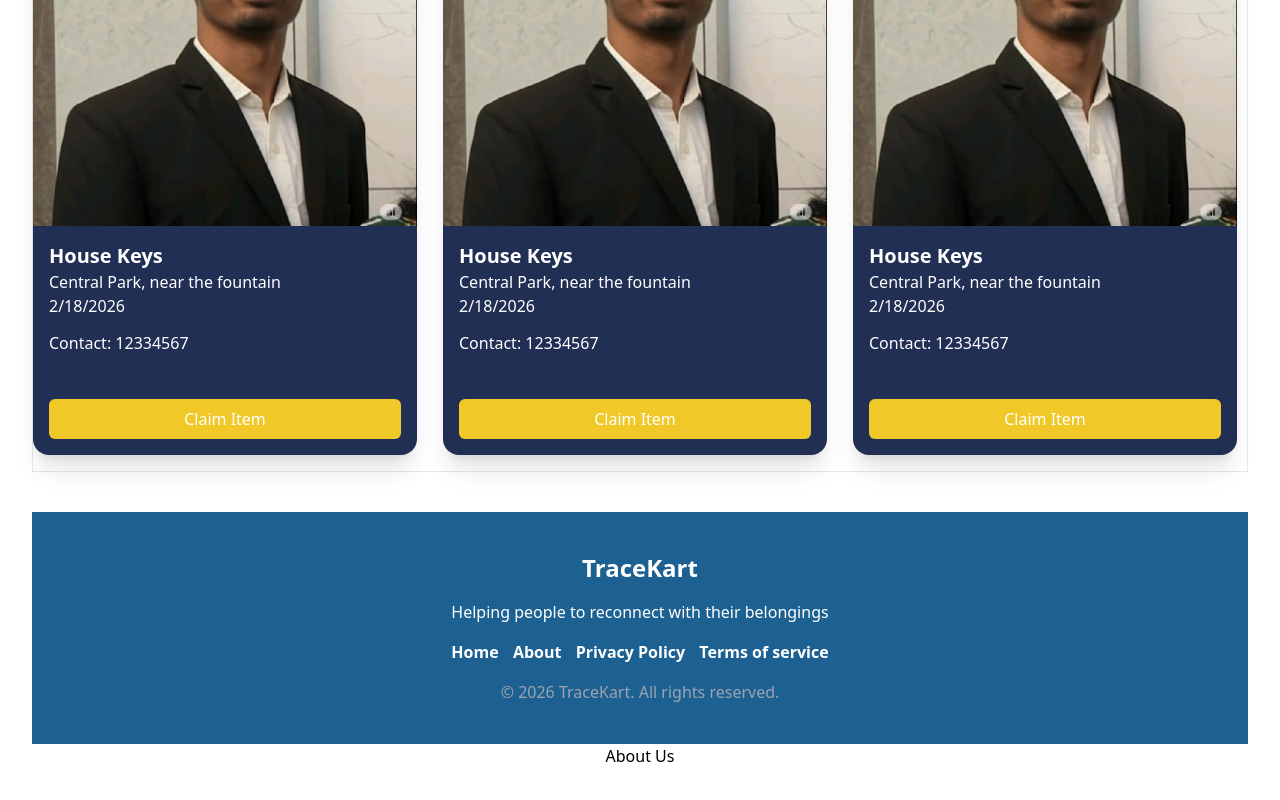
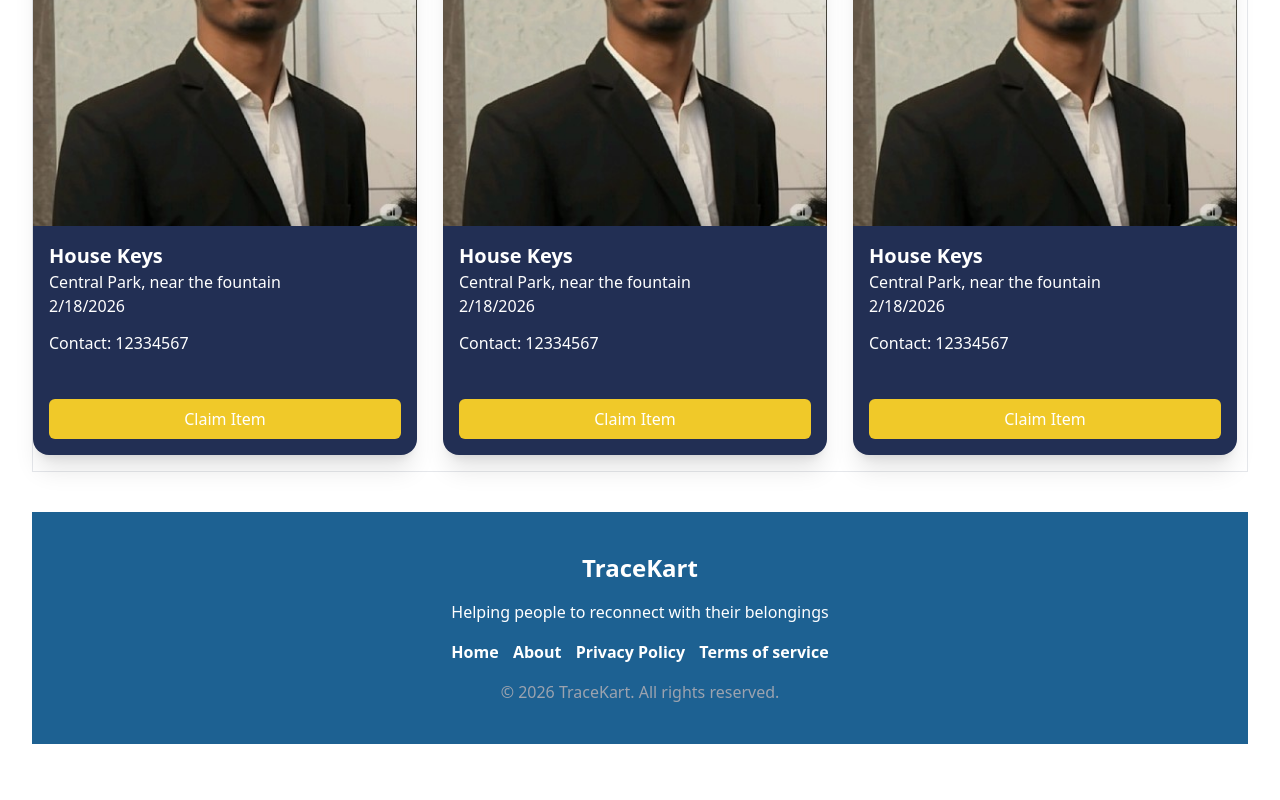
Before and after one commit to KaranDev316/TraceKart, a React (Vite) app: page / in a window 1280 px wide. Shown: the part 1136-1936 px from the top of the page. After the commit the page ends 1912 px from the top, so only its background shows below. Built offline with nearby package versions, Linux system fonts and the light colour scheme.

Commit message:
Make navbar sticky

```diff
--- a/src/components/Navbar.jsx
+++ b/src/components/Navbar.jsx
@@ -2,7 +2,7 @@ import Button from "./Button";
 
 function Navbar(){
     return(
-        <nav className="flex items-center justify-between bg-[#1d6192] p-4 text-white">
+        <nav className="flex items-center justify-between bg-[#1d6192] p-4 text-white sticky top-0 z-10">
             <h1 className="font-bold text-2xl">TraceKart</h1>
             <div className="flex space-x-4 ">
                 <a href="/"className="hover:underline decoration-[#f0c929]">Home</a>
--- a/src/pages/Home.jsx
+++ b/src/pages/Home.jsx
@@ -25,7 +25,7 @@ function Home(){
             </div>
             <div>
                 <Footer />
-                <About />
+
             </div>
         </div>
 
```
